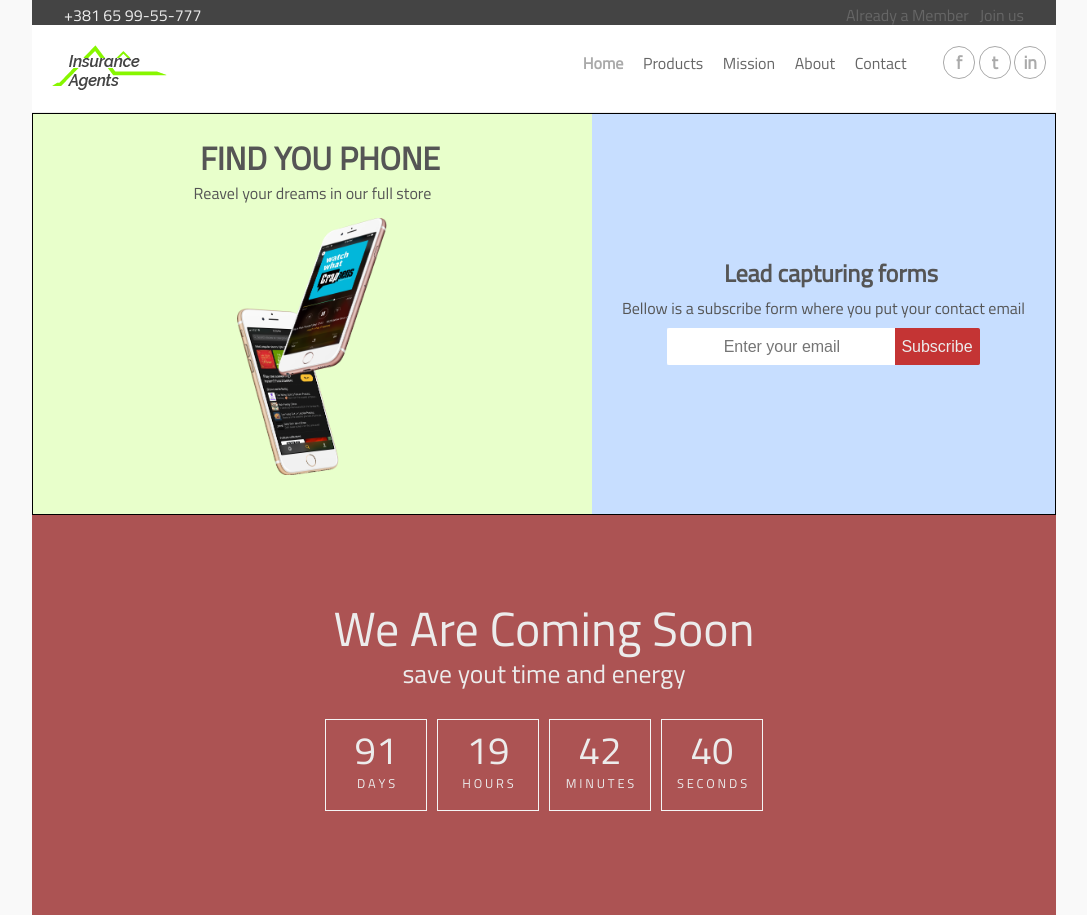
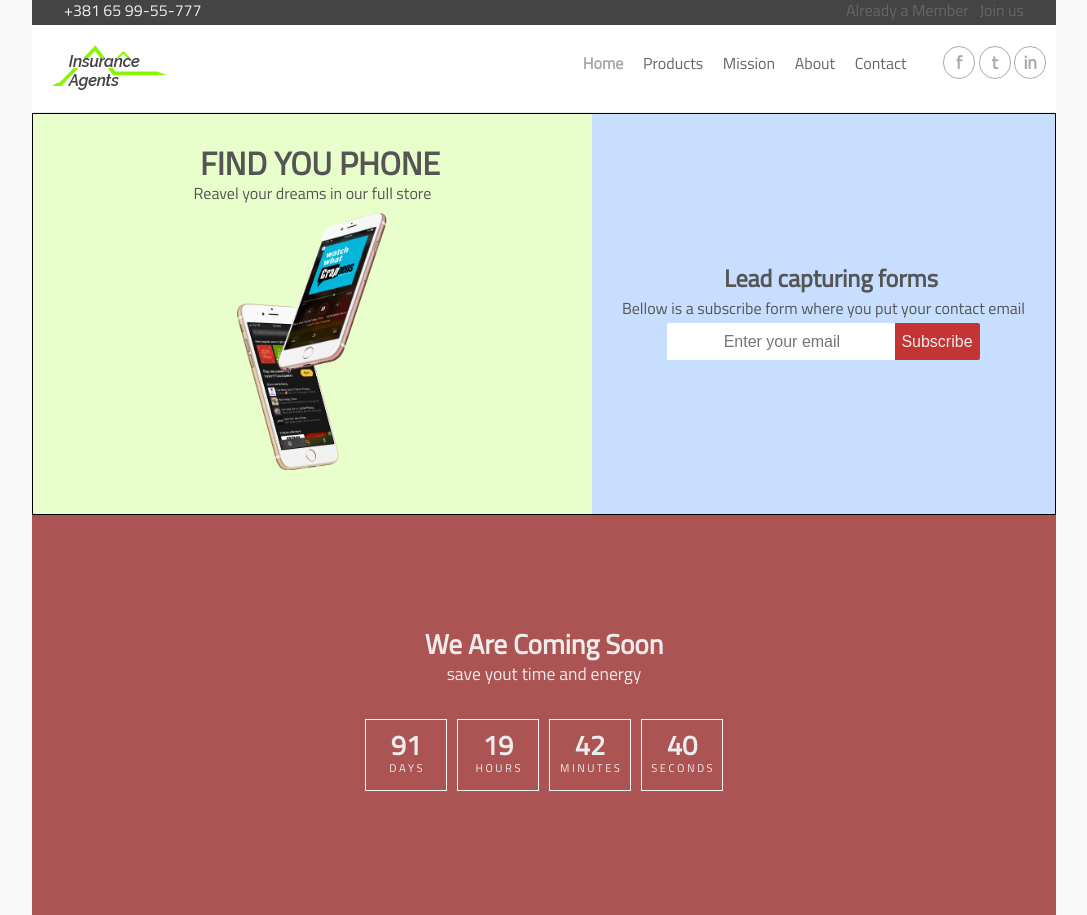
Before and after one commit to nikolataby/flexbox-landing-page, a plain HTML site: page index.html in a window 1280 px wide. Shown: the whole page, without its empty margins (96-1183 px from the left). Drawn offline with Linux system fonts and the light colour scheme.

Commit message:
Add files via upload

```diff
--- a/style.css
+++ b/style.css
@@ -202,7 +202,7 @@ h3 {
   font-size: 1.2em;
 }
 p {
-padding: 5px 0;
+
 }
 #promo-img img{
   margin: 10px;
@@ -276,14 +276,14 @@ input#email::placeholder {
   height: 400px;
   background-color: #ac5353;
   color: #ececec;
-  font-size: 2em;
 }
 .timer > p:first-child { /* stil prvog paragrafa u klasi .timer */
-  font-size: 1.5em;
+  font-size: 1.7em;
+  font-weight: 700;
 }
 .timer > p:nth-child(2) { /* stil drugog paragrafa u klasi .timer */
-  padding: 20px 0 30px 0;
-  font-size: 0.8em;
+  padding: 10px 0 30px 0;
+  font-size: 1.1em;
 }
 .countdown {
   display: flex;
@@ -296,18 +296,19 @@ input#email::placeholder {
   flex-direction: column;
   align-items: center;
   justify-content: center;
-  width: 100px;
-  height:90px;
+  width: 80px;
+  height:70px;
   margin: 5px;
   border: 1px solid #f5f5f5;
 }
 #day, #hour, #minute, #second { /* brojevi counter-a */
-  font-size: 1.2em;
+  font-size: 1.7em;
+  font-weight: 700;
 }
 .letter>p { /* dani counter-a */
-  padding-top: 8px;
+  padding-top: 3px;
   align-content: center;
-  font-size: 0.4em;
+  font-size: 0.7em;
 }
 /* ----------------------- RESPONSIVE PART --------------*/
 @media only screen and (max-width : 640px) {
```
